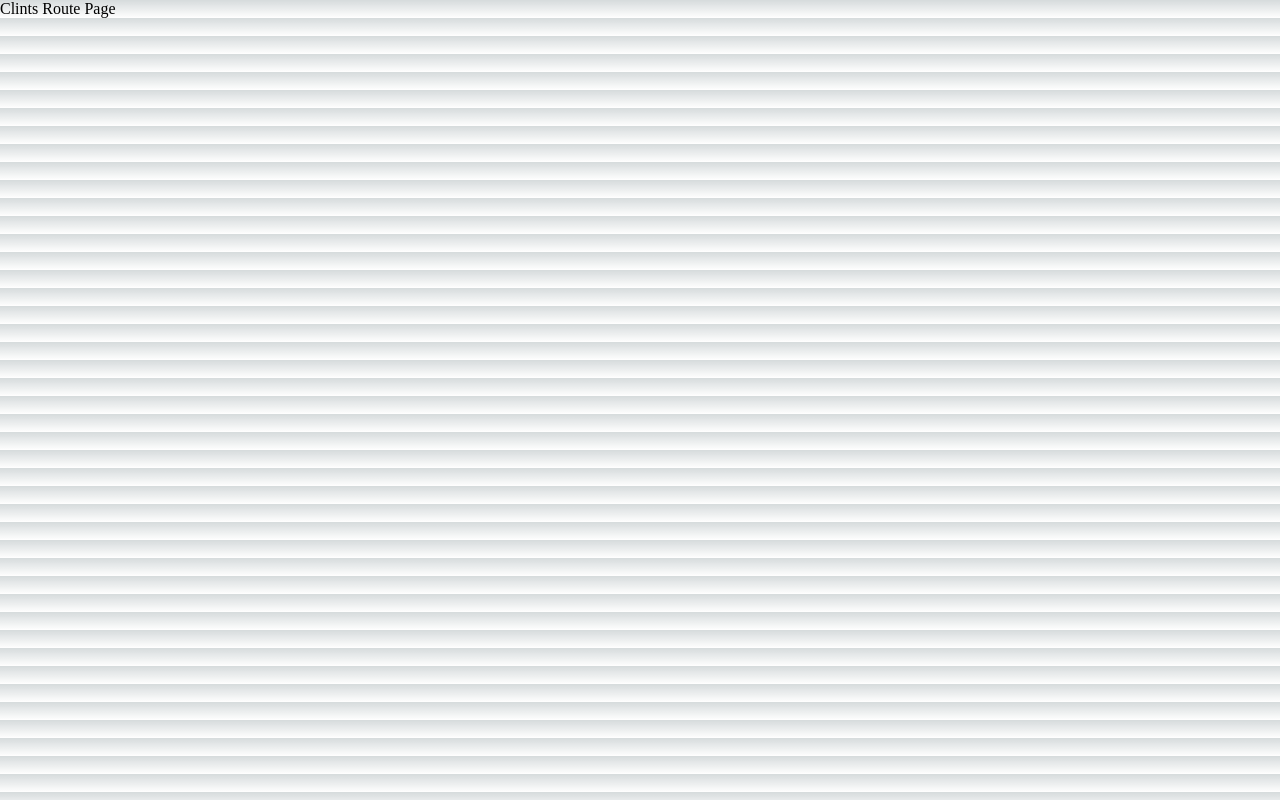
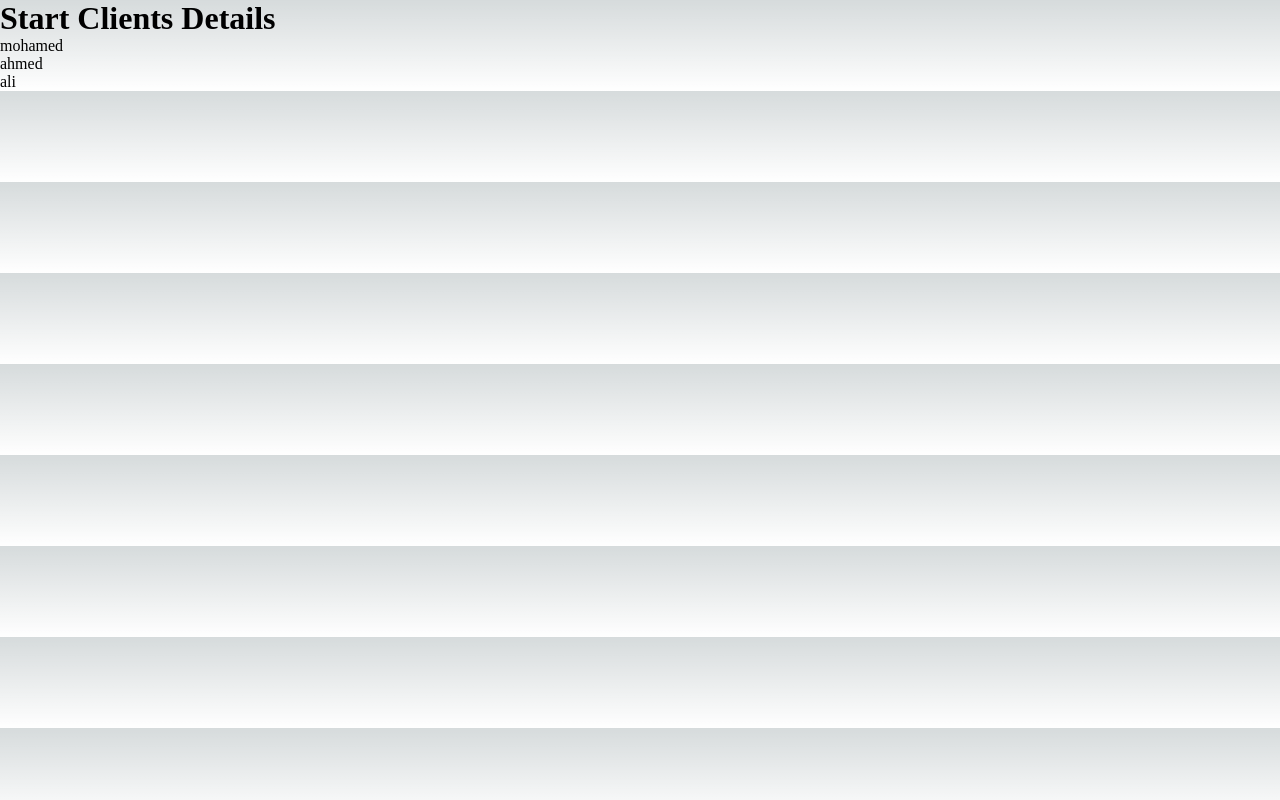
Before and after one commit to Mohamed22221/learn-nextjs, a Next.js app: page /clients in a window 1280 px wide. Built offline with nearby package versions, Linux system fonts and the light colour scheme.

Commit message:
feat : Link routes & string href

```diff
--- a/pages/clients/index.js
+++ b/pages/clients/index.js
@@ -1,10 +1,28 @@
-import React from 'react'
+import Link from 'next/link'
+import { useRouter } from 'next/router'
 
-const clintsPage = () => {
-  // go page /clients
+const ClintsPage= () => {
+    const router = useRouter()
+    console.log(router)
+    const clients = [
+      { id: "1", name: "mohamed" },
+      { id: "2", name: "ahmed" },
+      { id: "3", name: "ali" },
+    ];
   return (
-    <div>Clints Route Page </div>
+    <div>
+       <h1>Start Clients Details</h1>
+       {clients.map((client) => {
+        return (
+          <ul key={client.id}>
+            <li>
+              <Link href={`clients/${client.id}`}>{client.name}</Link>
+            </li>
+          </ul>
+        );
+      })}
+    </div>
   )
 }
 
-export default clintsPage
+export default  ClintsPage
--- a/pages/portfolio/[projectId].js
+++ b/pages/portfolio/[projectId].js
@@ -4,8 +4,11 @@ import React from 'react'
 const projectsDetails= () => {
     const router = useRouter()
     console.log(router)
+
   return (
-    <div>projectsDetails</div>
+    <div>
+       <h1>Start Portfolio Details</h1>
+    </div>
   )
 }
 
```
Also changed, not shown: pages/clients/[id]/index.js (+27 -10 lines), pages/index.js (+18 -7 lines), pages/portfolio/index.js (+23 -5 lines).
